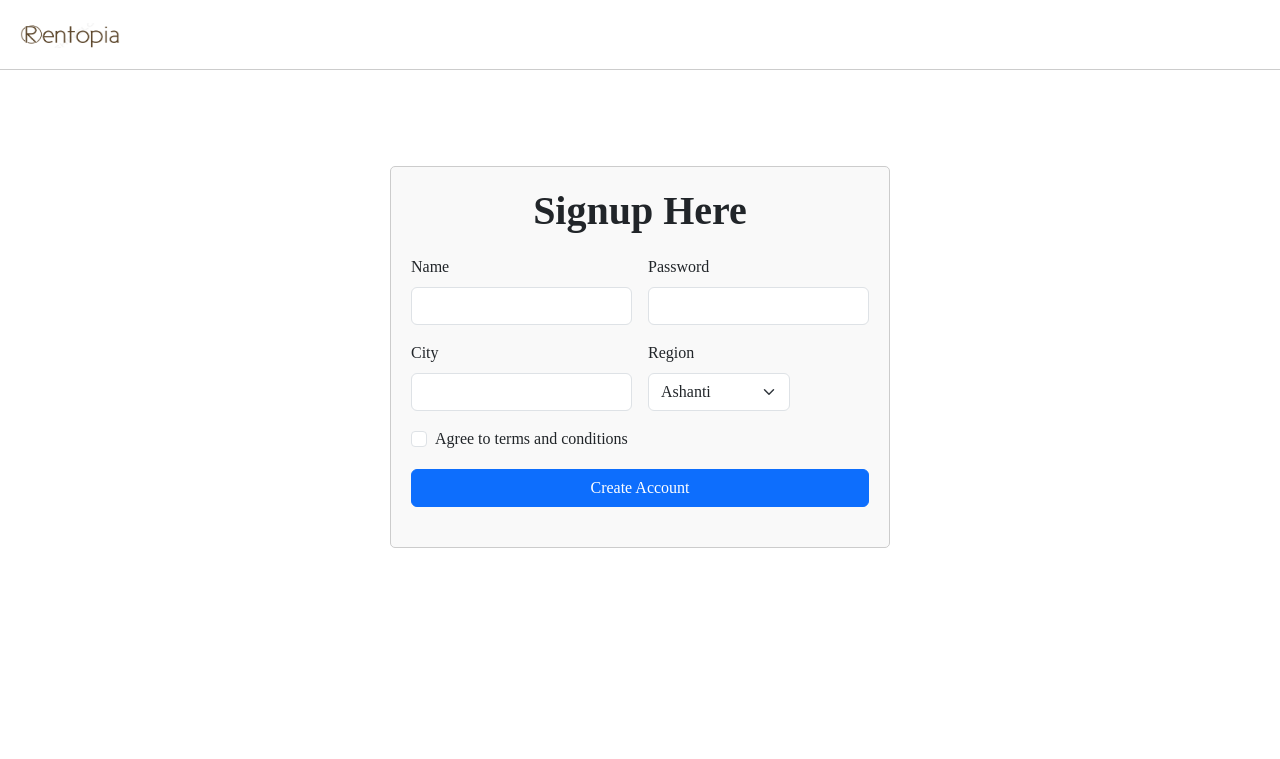
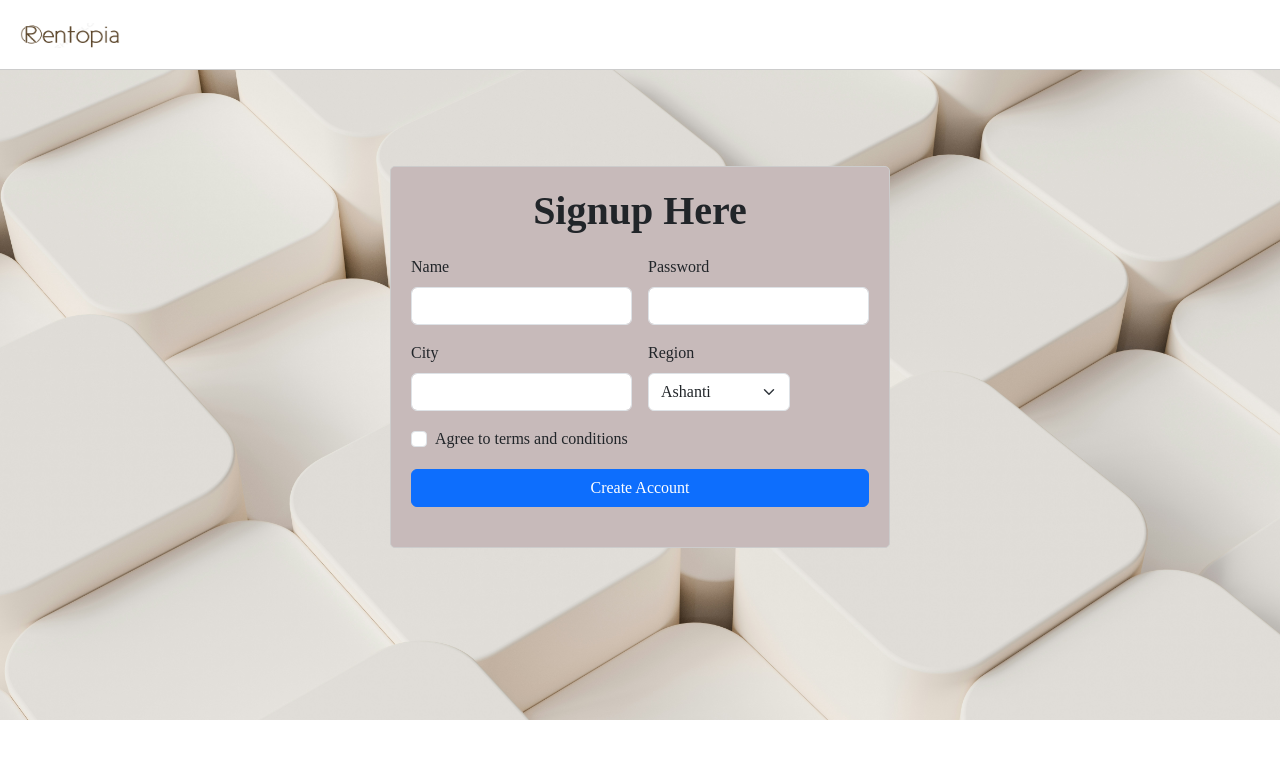
Before and after one commit to angelotheman/RenTopia, a Flask app: page /signup in a window 1280 px wide. Shown: the top 759 px of the page. Run offline with Flask 3, Linux system fonts and the light colour scheme.

Commit message:
signup page and landing page

```diff
--- a/view/static/styles/landing-page.css
+++ b/view/static/styles/landing-page.css
@@ -4,6 +4,8 @@
     margin: 0 auto;
     padding: 20px;
     text-align: center;
+    background-size: cover;
+    background-repeat: no-repeat;
 }
 
 .msg, h1 {
--- a/view/static/styles/signup.css
+++ b/view/static/styles/signup.css
@@ -6,7 +6,7 @@
     padding: 20px;
     border: 1px solid #ccc;
     border-radius: 5px;
-    background-color: #f9f9f9;
+    background-color: #c7baba;
 }
 
 .forms {
--- a/view/templates/index.html
+++ b/view/templates/index.html
@@ -9,6 +9,11 @@
     <link rel="stylesheet" href="{{ url_for('static', filename='styles/landing-page.css') }}">
     <link href="https://cdn.jsdelivr.net/npm/bootstrap@5.3.3/dist/css/bootstrap.min.css" rel="stylesheet" integrity="sha384-QWTKZyjpPEjISv5WaRU9OFeRpok6YctnYmDr5pNlyT2bRjXh0JMhjY6hW+ALEwIH" crossorigin="anonymous">
     <script src="https://cdn.jsdelivr.net/npm/bootstrap@5.3.3/dist/js/bootstrap.bundle.min.js" integrity="sha384-YvpcrYf0tY3lHB60NNkmXc5s9fDVZLESaAA55NDzOxhy9GkcIdslK1eN7N6jIeHz" crossorigin="anonymous"></script>
+    <style>
+        .landing-page {
+            background-image: url("{{ url_for('static', filename='images/screen.jpg') }}");
+        }
+    </style>
     <title>Rentopia</title>
 </head>
 <body>
--- a/view/templates/signup.html
+++ b/view/templates/signup.html
@@ -7,6 +7,13 @@
     <link rel="stylesheet" href="{{ url_for('static', filename='styles/signup.css') }}">
     <link rel="stylesheet" href="{{ url_for('static', filename='styles/header.css') }}">
     <script src="https://cdn.jsdelivr.net/npm/bootstrap@5.3.3/dist/js/bootstrap.bundle.min.js" integrity="sha384-YvpcrYf0tY3lHB60NNkmXc5s9fDVZLESaAA55NDzOxhy9GkcIdslK1eN7N6jIeHz" crossorigin="anonymous"></script>
+    <style>
+        body {
+            background-image: url("{{ url_for('static', filename='images/screen.jpg')}}");
+            background-size: cover;
+            background-repeat: no-repeat;
+        }
+    </style>
     <title>signup</title>
 </head>
 <body>
```
Also changed, not shown: view/static/images/ocean.png (added), view/static/images/progress.jpg (added), view/static/images/screen.jpg (added), view/static/images/spiral.jpg (added), view/static/images/wall.jpg (added), 1 other file.
